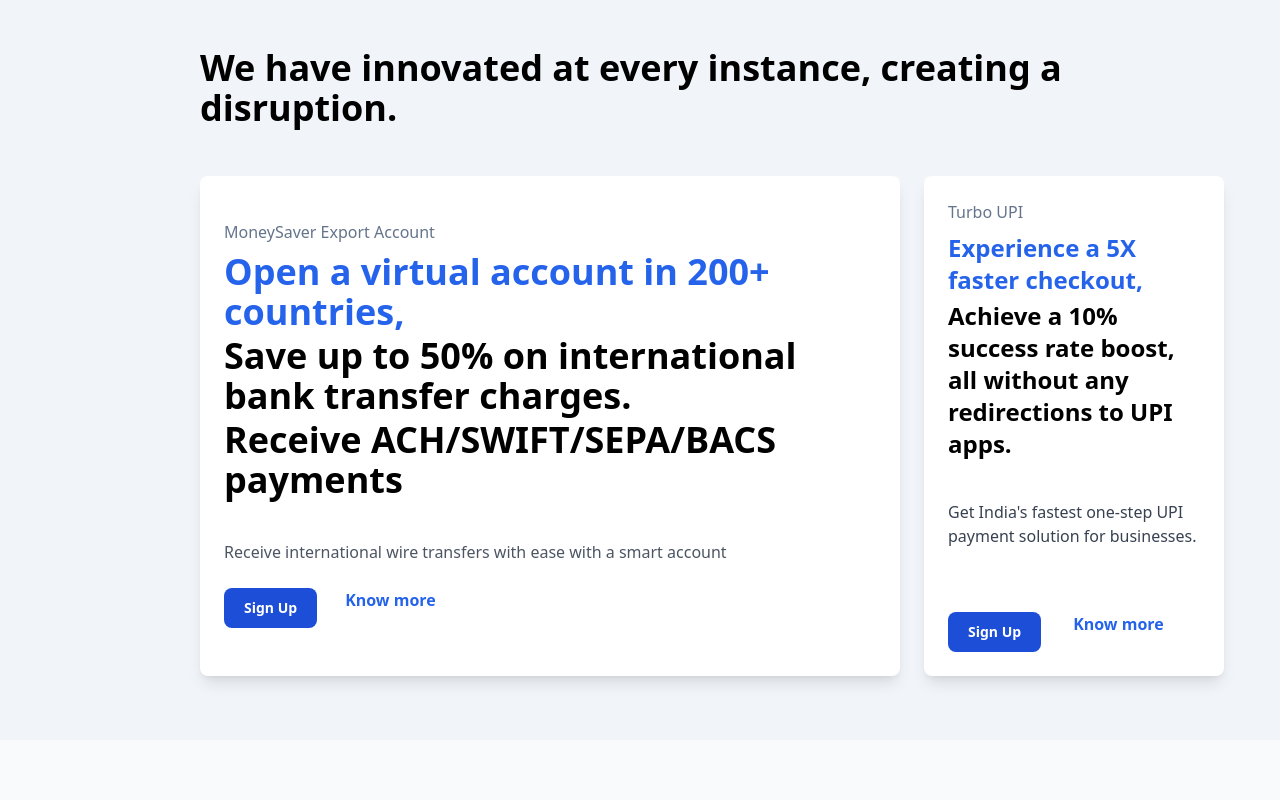
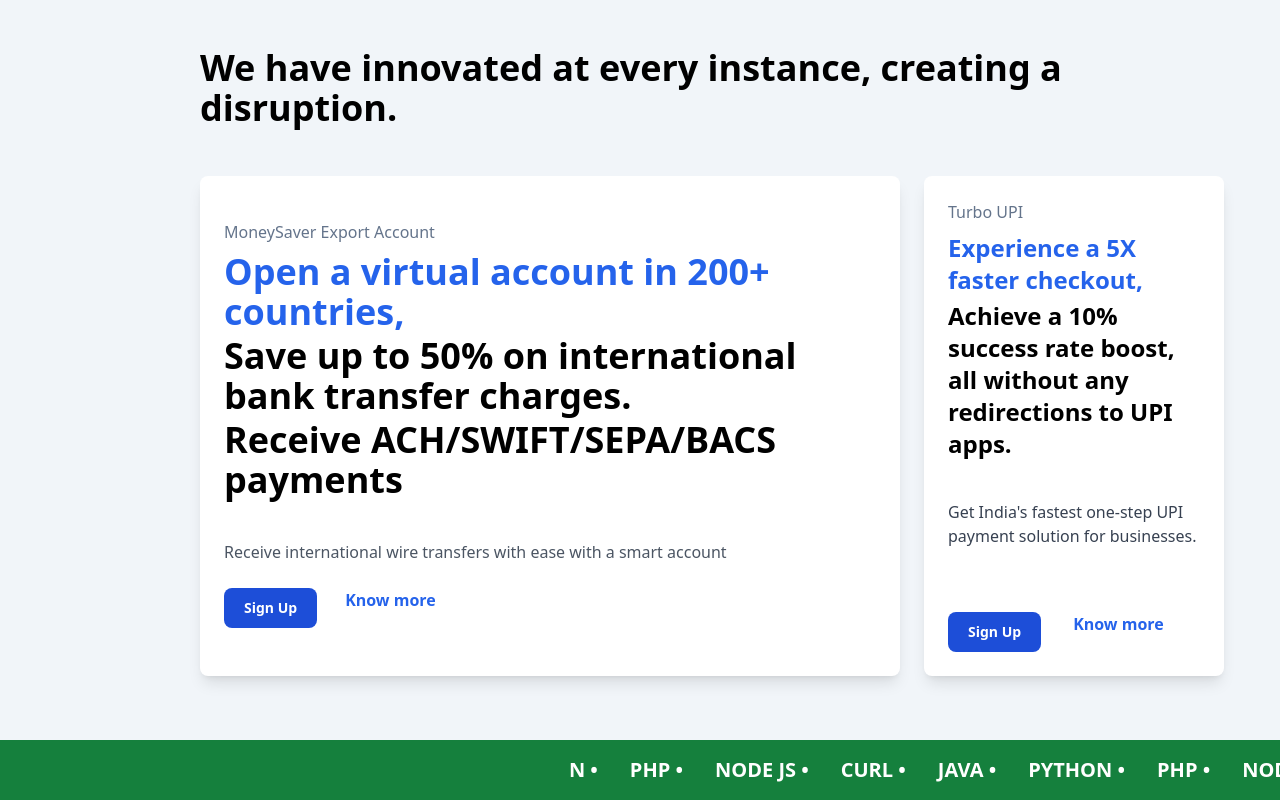
Before and after one commit to shailendra1708/Razorpay-Tailwind-CSS-UI, a website: page dist/index.html in a window 1280 px wide. Shown: the part 2448-3248 px from the top of the page. Before the commit the page ends 3188 px from the top, so only its background shows below. Drawn offline with nearby package versions, Linux system fonts and the light colour scheme; files that its build step writes are made by us from their sources.

Commit message:
Continuous Scrolling Stack Names Marquee

```diff
--- a/dist/index.html
+++ b/dist/index.html
@@ -50,6 +50,21 @@
           black calc(100% - 128px),
           transparent 100%
         );
+      }
+
+      @keyframes marquee {
+        0% {
+          transform: translateX(100%);
+        }
+        100% {
+          transform: translateX(-100%);
+        }
+      }
+
+      .animate-marquee {
+        display: inline-block;
+        min-width: 100%;
+        animation: marquee 18s linear infinite;
       }
     </style>
   </head>
@@ -667,5 +682,39 @@
         </div>
       </div>
     </section>
+
+    <section>
+      <div class="bg-slate-800">
+        <div class="overflow-hidden whitespace-nowrap bg-green-700 py-4">
+          <div
+            class="flex animate-marquee space-x-8 text-xl font-bold text-white">
+            <span>N •</span>
+            <span>PHP •</span>
+            <span>NODE JS •</span>
+            <span>CURL •</span>
+            <span>JAVA •</span>
+            <span>PYTHON •</span>
+            <span>PHP •</span>
+            <span>NODE JS •</span>
+            <span>CURL •</span>
+            <span>JAVA •</span>
+            <span>CURL •</span>
+            <span>JAVA •</span>
+            <span>N •</span>
+            <span>PHP •</span>
+            <span>NODE JS •</span>
+            <span>CURL •</span>
+            <span>JAVA •</span>
+            <span>PYTHON •</span>
+            <span>PHP •</span>
+            <span>NODE JS •</span>
+            <span>CURL •</span>
+            <span>JAVA •</span>
+            <span>CURL •</span>
+            <span>JAVA •</span>
+          </div>
+        </div>
+      </div>
+    </section>
   </body>
 </html>
```
